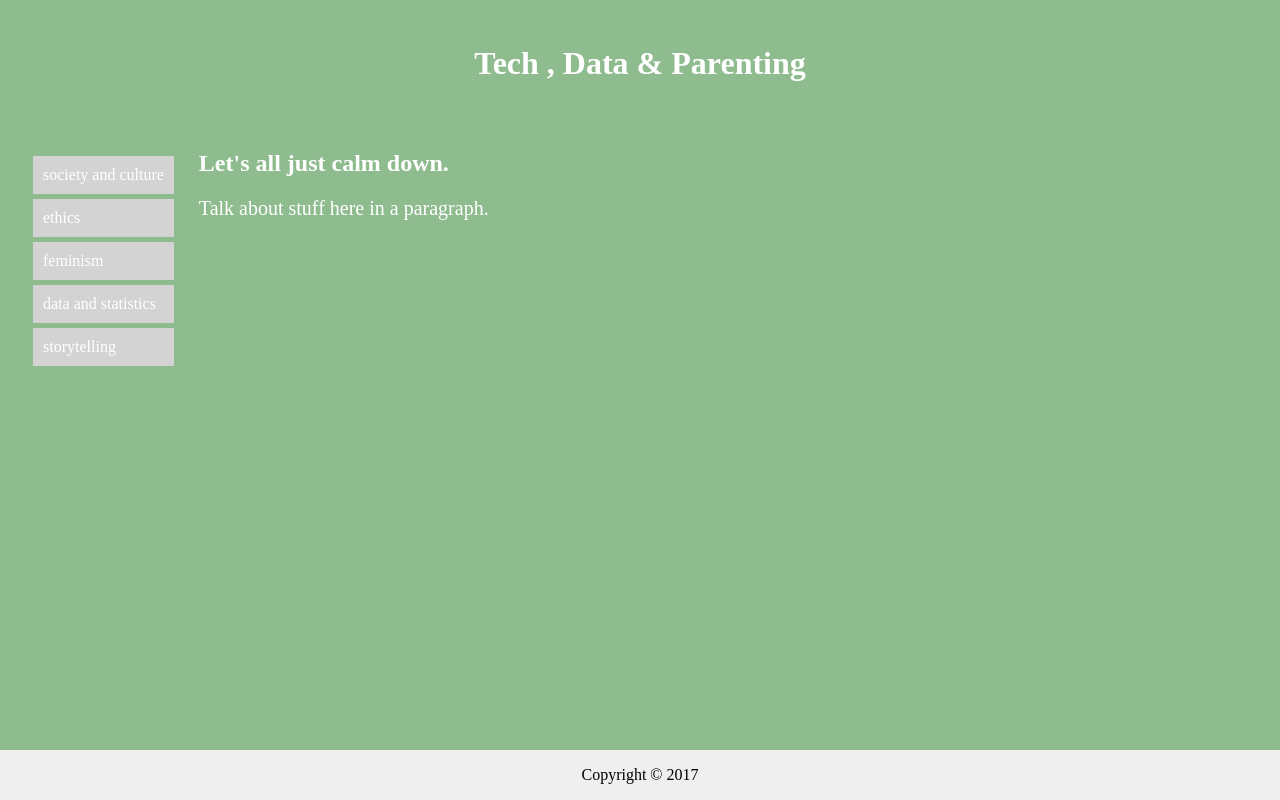
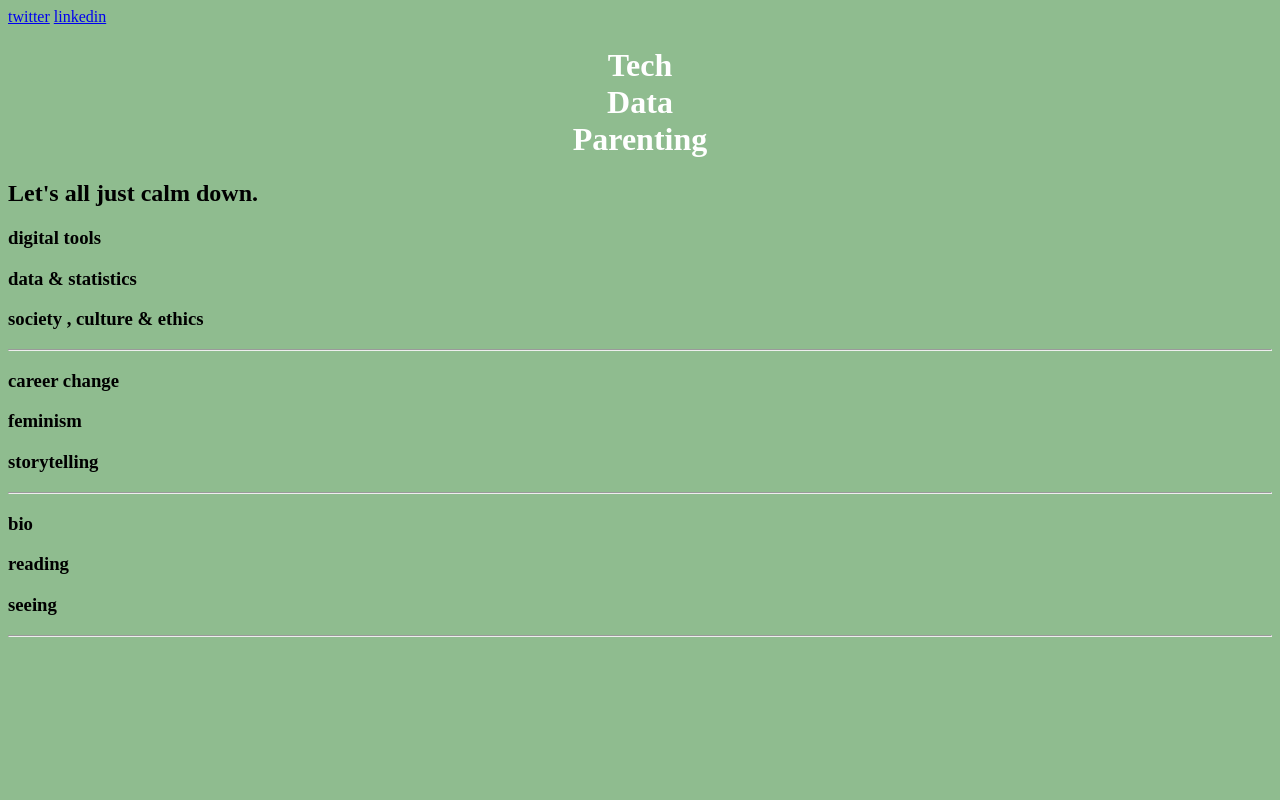
Before and after one commit to elizabethannelee/my-site, a plain HTML site: page index.html in a window 1280 px wide. Drawn offline with Linux system fonts and the light colour scheme.

```diff
--- a/index.html
+++ b/index.html
@@ -7,10 +7,98 @@
   </head>
   <body>
 
-    <header>
-      <h1>Tech &#44; Data &#38; Parenting</h1>
-    </header>
+    <div id="content">
 
+      <div id="social_media">
+        <a href="https://twitter.com/lizardlee">twitter</a>
+        <a href="https://www.linkedin.com/in/lizlee01/">linkedin</a>
+      </div>
+      <!--For social media-->
+
+      <h1>
+        Tech
+        <br>
+        Data
+        <br>
+        Parenting
+      </h1>
+
+      <h2>
+        Let's all just calm down.
+      </h2>
+
+    <div class="content_col_01">
+      <h3>
+        digital tools
+      </h3>
+    </div>
+
+<!--For content_col_01-->
+
+    <div class="content_col_02">
+      <h3>
+        data &#38; statistics
+      </h3>
+    </div>
+
+<!--For content_col_02-->
+
+    <div class="content_col_03">
+      <h3>
+        society &#44; culture &#38; ethics
+      </h3>
+    </div>
+
+<!--For content_col_03-->
+
+    <hr style="clear:both;">
+<!--I don't understand that code copied it-->
+
+    <div class="content_col_01">
+      <h3>
+        career change
+      </h3>
+    </div>
+
+    <div class="content_col_02">
+      <h3>
+        feminism
+      </h3>
+    </div>
+
+    <div class="content_col_03">
+      <h3>
+        storytelling
+      </h3>
+    </div>
+
+    <hr style="clear:both;">
+<!--Again feel like this is to divide content-->
+
+    <div class="content_col_01">
+      <h3>
+        bio
+      </h3>
+    </div>
+
+    <div class="content_col_02">
+      <h3>
+        reading
+      </h3>
+    </div>
+
+    <div class="content_col_03">
+      <h3>
+        seeing
+      </h3>
+    </div>
+
+    <hr style="clear:both;">
+
+  </div>
+<!--closing the content div-->
+
+<!--nav bar undecided
     <nav>
       <ul>
         <li class='topics-for-blog'>society and culture</li>
@@ -20,15 +108,6 @@
         <li class='topics-for-blog'></a>storytelling</li>
       </ul>
     </nav>
-
-    <div class="intro">
-      <h2>Let's all just calm down.</h2>
-      <p>Talk about stuff here in a paragraph.</p>
-    </div>
-
-    <footer>
-      Copyright &copy; 2017
-    </footer>
-
-  <body>
+-->
+  </body>
 </html>
```
